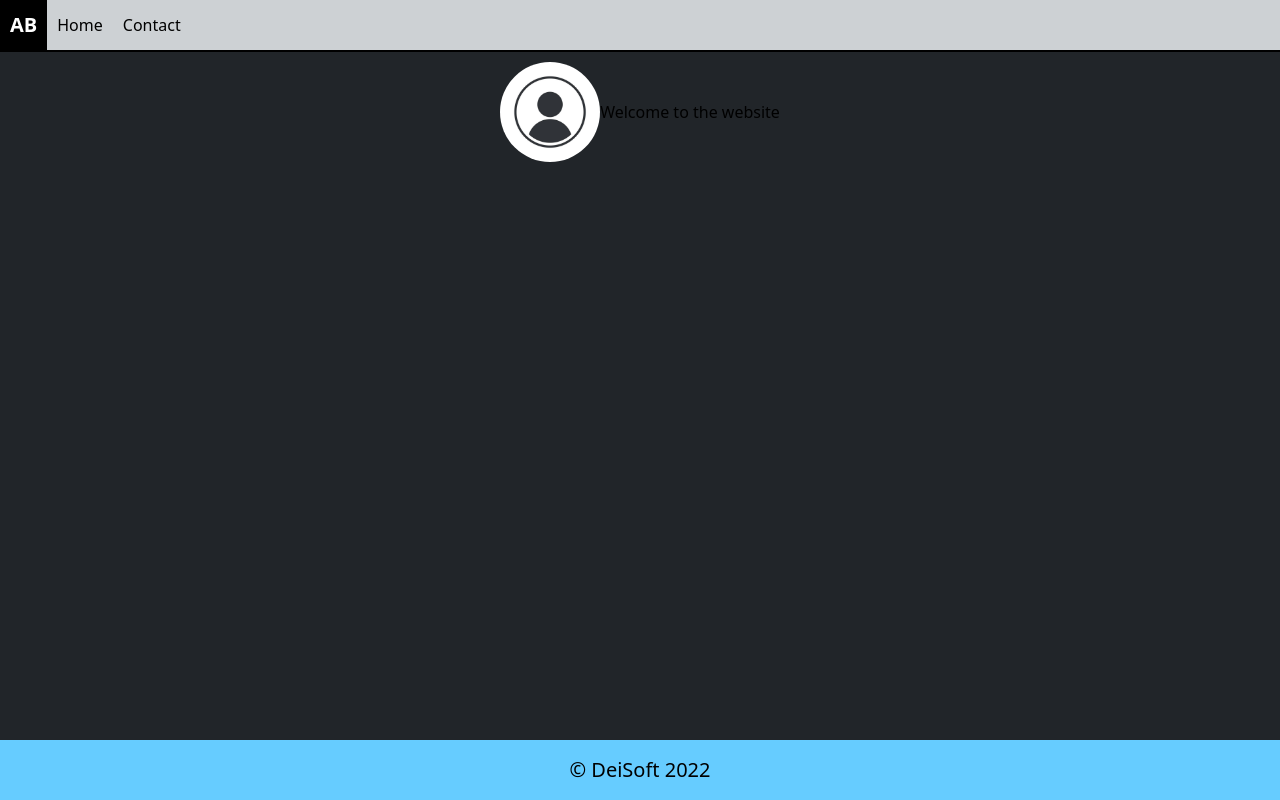
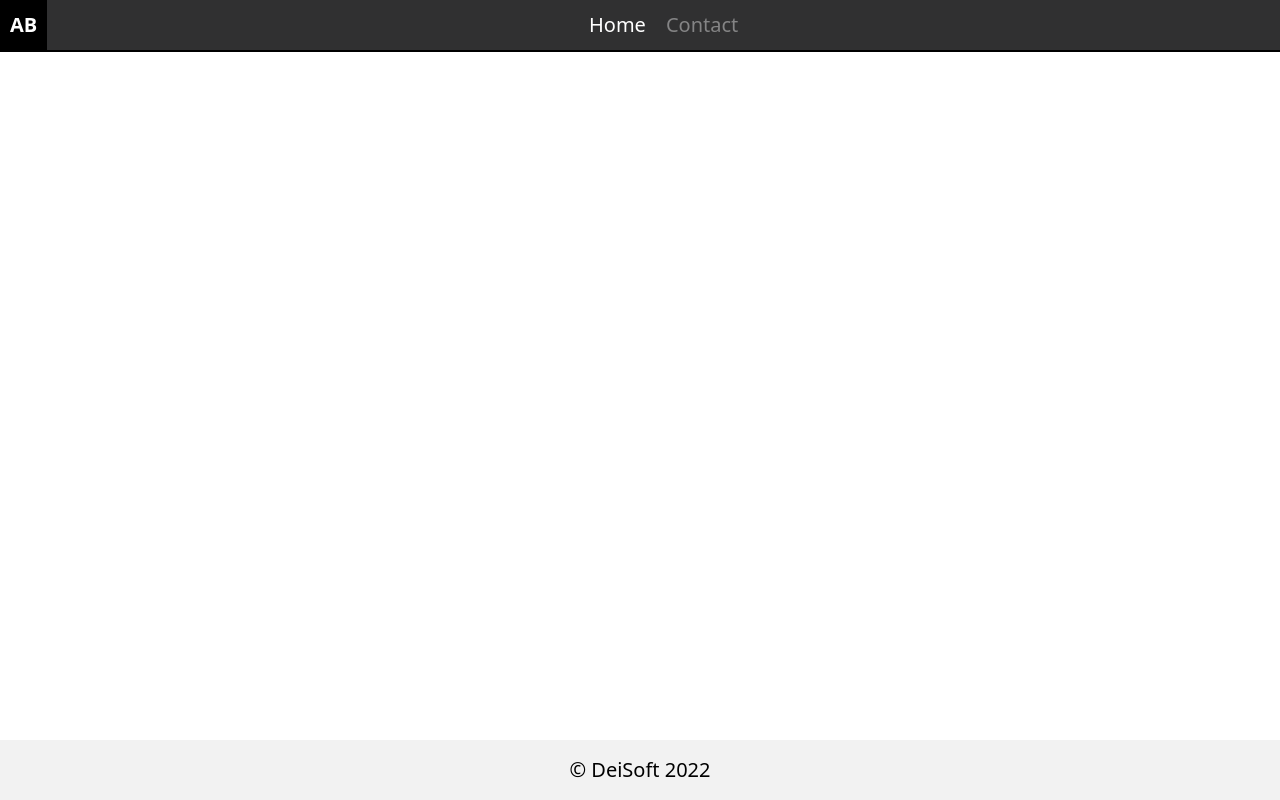
Before and after one commit to Dei11/portfolio-dei, a React (Create React App) app: page / in a window 1280 px wide. Built offline with nearby package versions, Linux system fonts and the light colour scheme.

Commit message:
change menu

```diff
--- a/src/App.css
+++ b/src/App.css
@@ -4,5 +4,5 @@
 }
 
 body {
-    background-color: #212529;
+    background-color: #ffffff;
 }
--- a/src/App.js
+++ b/src/App.js
@@ -23,9 +23,3 @@ function App() {
 }
 
 export default App;
-
-// <div className="App">
-//   <Menu />
-//   <Body />
-//   <Footer />
-// </div>
--- a/src/components/Body.css
+++ b/src/components/Body.css
@@ -1,4 +1,4 @@
-.body{
+.container {
     width: 100%;
     display: flex;
     justify-content: center;
@@ -12,3 +12,23 @@
     margin-top: 10px;
     margin-bottom: 10px;
 }
+
+
+.card {
+    box-shadow: 0 4px 8px 0 rgba(0, 0, 0, 0.2);
+    transition: 0.3s;
+    width: 400px;
+    padding-bottom: 30px;
+}
+
+.card img {
+    height: 400px;
+    display: block;
+    margin-left: auto;
+    margin-right: auto;
+    width: 50%;
+}
+
+.card:hover {
+    box-shadow: 0 8px 16px 0 rgba(0, 0, 0, 0.2);
+}
--- a/src/components/Body.js
+++ b/src/components/Body.js
@@ -3,13 +3,22 @@ import "./Body.css";
 
 function Body() {
   return (
-    <div className="body">
-      <img id="user_img" height={150} src="./Images/user.jpg" alt="User" />
-      <br />
-      <br />
-      <br />
-      <br />
-      <h1>Welcome to the website</h1>
+    <div className="container">
+      {/* <div class="card">
+        <img id="user_img" height={150} src="./Images/user.jpg" alt="User" />
+        <div class="container">
+          <p>
+            DeiSoft is a software company that develops games and applications
+            was founded in 2021 by Bogdan Andrei.
+          </p>
+          <a href="http://deisoft.mygamesonline.org">
+            <i class="fas fa-cube"></i>Minecraft Server
+          </a>
+          <a href="https://github.com/Dei11">
+            <i class="fab fa-github"></i>GitHub
+          </a>
+        </div>
+      </div> */}
     </div>
   );
 }
--- a/src/components/Footer.css
+++ b/src/components/Footer.css
@@ -3,7 +3,7 @@ footer{
     bottom:0;
     width:100%;
     height:60px;
-    background:#6cf;
+    background:#f2f2f2;
     text-align: center;
     line-height: 60px;
     font-size: 20px;
--- a/src/pages/Menu.css
+++ b/src/pages/Menu.css
@@ -1,7 +1,7 @@
 nav{
     display: flex;
     border-bottom: solid black 2px;
-    background-color: #cdd1d4;
+    background-color: #303031;
 }
 
 nav h1{
@@ -22,7 +22,25 @@ nav ul{
     justify-content: center;
     margin: 0;
     padding: 0;
+
+    /* centre text */
+    flex: 2 0 auto;
+    order: 2;
 }
+
 nav li{
     padding: 10px;
+    font-size: 20px;
+    user-select: none;
+    color: #848485;
+    cursor: pointer;
+    transition:  0.2s;
 }
+
+nav li a.active{
+    color: #fff;
+}
+
+nav li:hover{
+    color: #ffffff;
+}
--- a/src/pages/Menu.js
+++ b/src/pages/Menu.js
@@ -1,6 +1,6 @@
 import React from "react";
 import "./Menu.css";
-import { Outlet, Link } from "react-router-dom";
+import { Outlet, NavLink } from "react-router-dom";
 
 function Menu() {
   return (
@@ -10,10 +10,10 @@ function Menu() {
           <h1>AB</h1>
           <ul>
             <li>
-              <Link to="/">Home</Link>
+              <NavLink to="/">Home</NavLink>
             </li>
             <li>
-              <Link to="/contact">Contact</Link>
+              <NavLink to="/contact">Contact</NavLink>
             </li>
           </ul>
         </nav>
```
Also changed, not shown: 1 other file (tests, documents, lock files or other folders).
